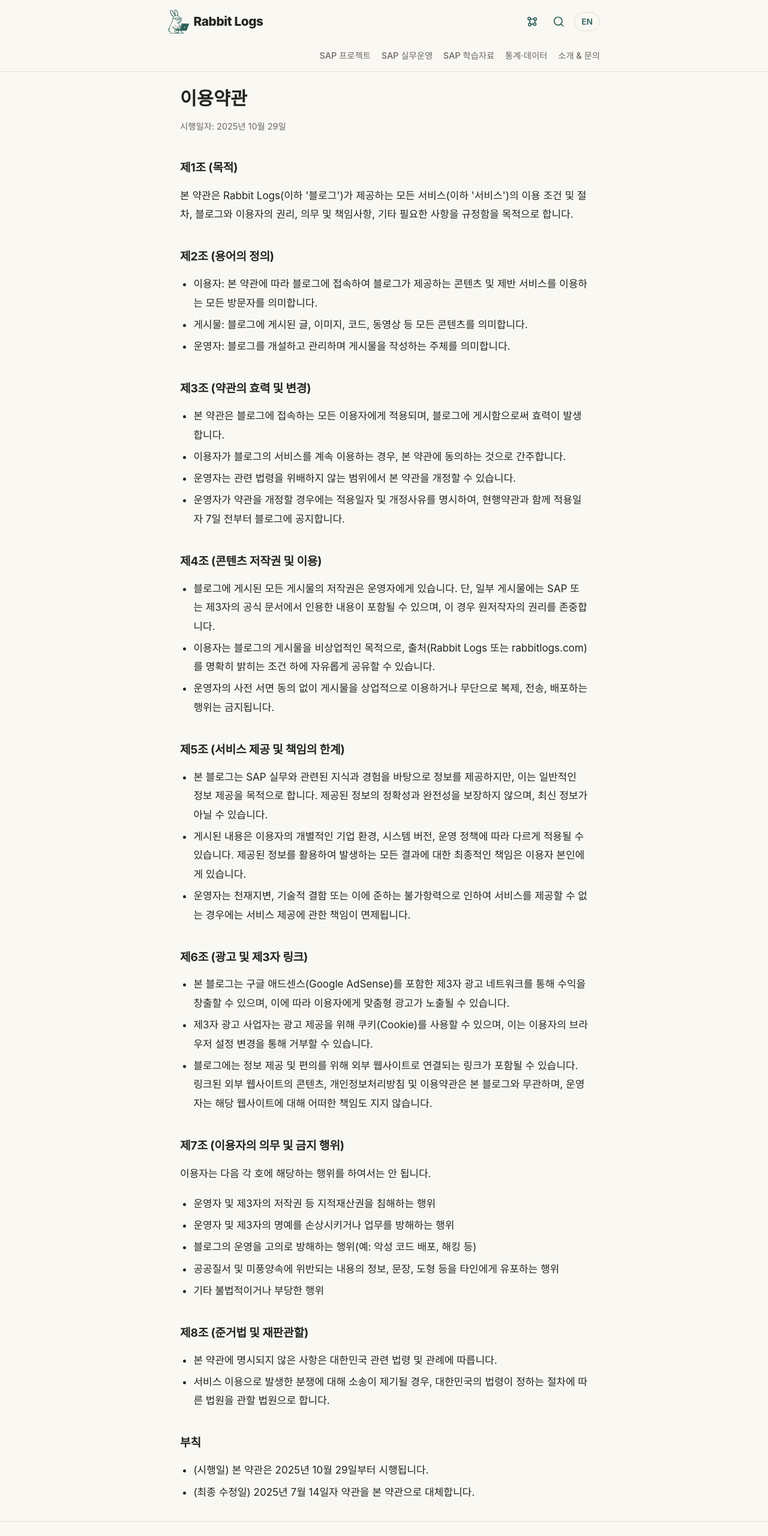
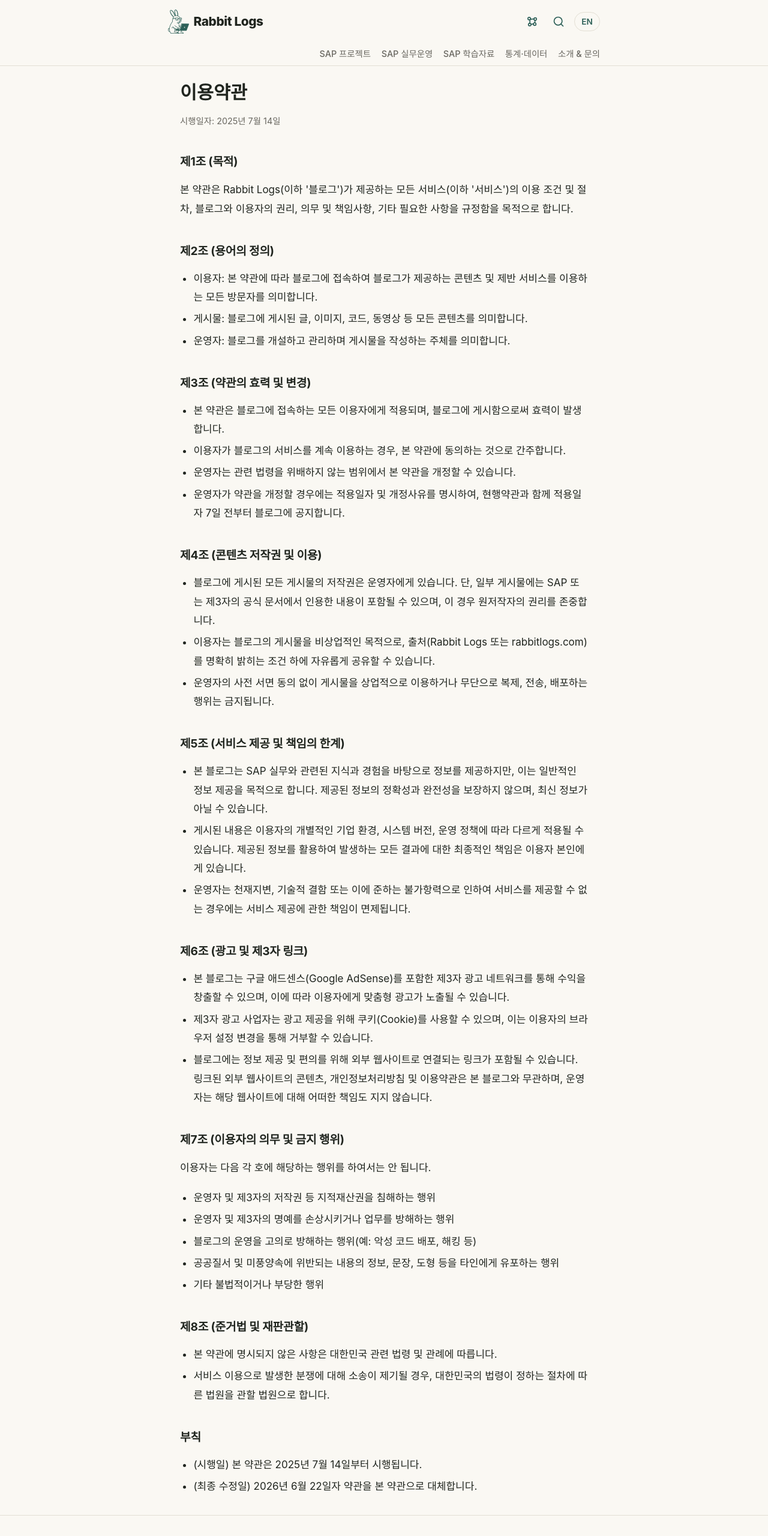
Before and after one commit to rabbitlogs/rabbit-logs, an Astro site: page /terms in a window 1280 px wide. Shown: the top 2560 px of the page at 60% size. Built offline with nearby package versions, Linux system fonts and the light colour scheme; Astro itself is replaced by a stand-in of ours; a web font is replaced by a local one.

Commit message:
Fix footer year to 2025, update terms dates

```diff
--- a/src/layouts/BaseLayout.astro
+++ b/src/layouts/BaseLayout.astro
@@ -81,7 +81,7 @@ const home = lang === 'en' ? '/en/' : '/';
         <a href={`${home}privacy`}>{t.privacy}</a>
         <a href={`${home}terms`}>{t.terms}</a>
       </nav>
-      <p>Hop! Log! Repeat! · © 2026 Rabbit Logs</p>
+      <p>Hop! Log! Repeat! · © 2025 Rabbit Logs</p>
     </div></footer>
 
     <style is:global>
@@ -96,7 +96,7 @@ const home = lang === 'en' ? '/en/' : '/';
       .wrap { max-width: 720px; margin: 0 auto; padding: 0 1.25rem; }
 
       .site-header { border-bottom: 1px solid var(--line); }
-      .header-inner { display: flex; align-items: center; gap: 1rem; padding: 1rem 0 0.8rem; flex-wrap: wrap; }
+      .header-inner { display: flex; align-items: center; gap: 1rem; padding: 1rem 0 0.4rem; flex-wrap: wrap; }
       .brand { display: flex; align-items: center; gap: 0.5rem; text-decoration: none; color: var(--ink); margin-right: auto; order: 1; }
       .brand-logo { height: 40px; width: auto; display: block; }
       .brand-name { font-weight: 800; font-size: 1.3rem; letter-spacing: -0.02em; }
@@ -116,7 +116,7 @@ const home = lang === 'en' ? '/en/' : '/';
         order: 3; flex: 1 0 100%;
         display: flex; gap: 1.1rem; align-items: center;
         justify-content: flex-end;
-        padding-top: 0.5rem;
+        padding-top: 0.3rem;
       }
       .nav a { text-decoration: none; color: var(--muted); font-size: 0.9rem; font-weight: 500; white-space: nowrap; }
       .nav a:hover { color: var(--primary); }
--- a/src/pages/terms.astro
+++ b/src/pages/terms.astro
@@ -9,7 +9,7 @@ import BaseLayout from '../layouts/BaseLayout.astro';
 >
   <article class="prose page legal">
     <h1>이용약관</h1>
-    <p class="effective">시행일자: 2025년 10월 29일</p>
+    <p class="effective">시행일자: 2025년 7월 14일</p>
 
     <h2>제1조 (목적)</h2>
     <p>본 약관은 Rabbit Logs(이하 '블로그')가 제공하는 모든 서비스(이하 '서비스')의 이용 조건 및 절차, 블로그와 이용자의 권리, 의무 및 책임사항, 기타 필요한 사항을 규정함을 목적으로 합니다.</p>
@@ -68,8 +68,8 @@ import BaseLayout from '../layouts/BaseLayout.astro';
 
     <h2>부칙</h2>
     <ul>
-      <li>(시행일) 본 약관은 2025년 10월 29일부터 시행됩니다.</li>
-      <li>(최종 수정일) 2025년 7월 14일자 약관을 본 약관으로 대체합니다.</li>
+      <li>(시행일) 본 약관은 2025년 7월 14일부터 시행됩니다.</li>
+      <li>(최종 수정일) 2026년 6월 22일자 약관을 본 약관으로 대체합니다.</li>
     </ul>
   </article>
 
```
